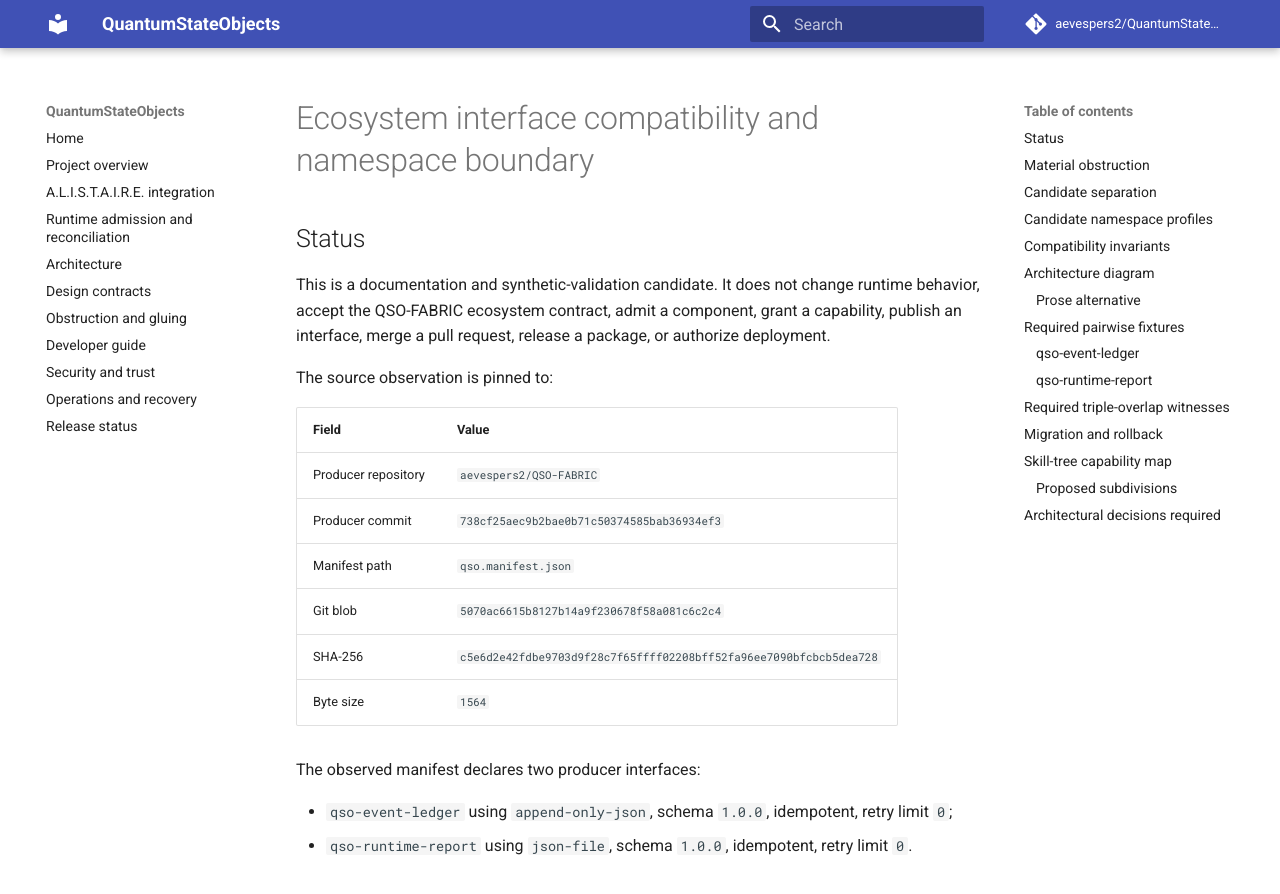
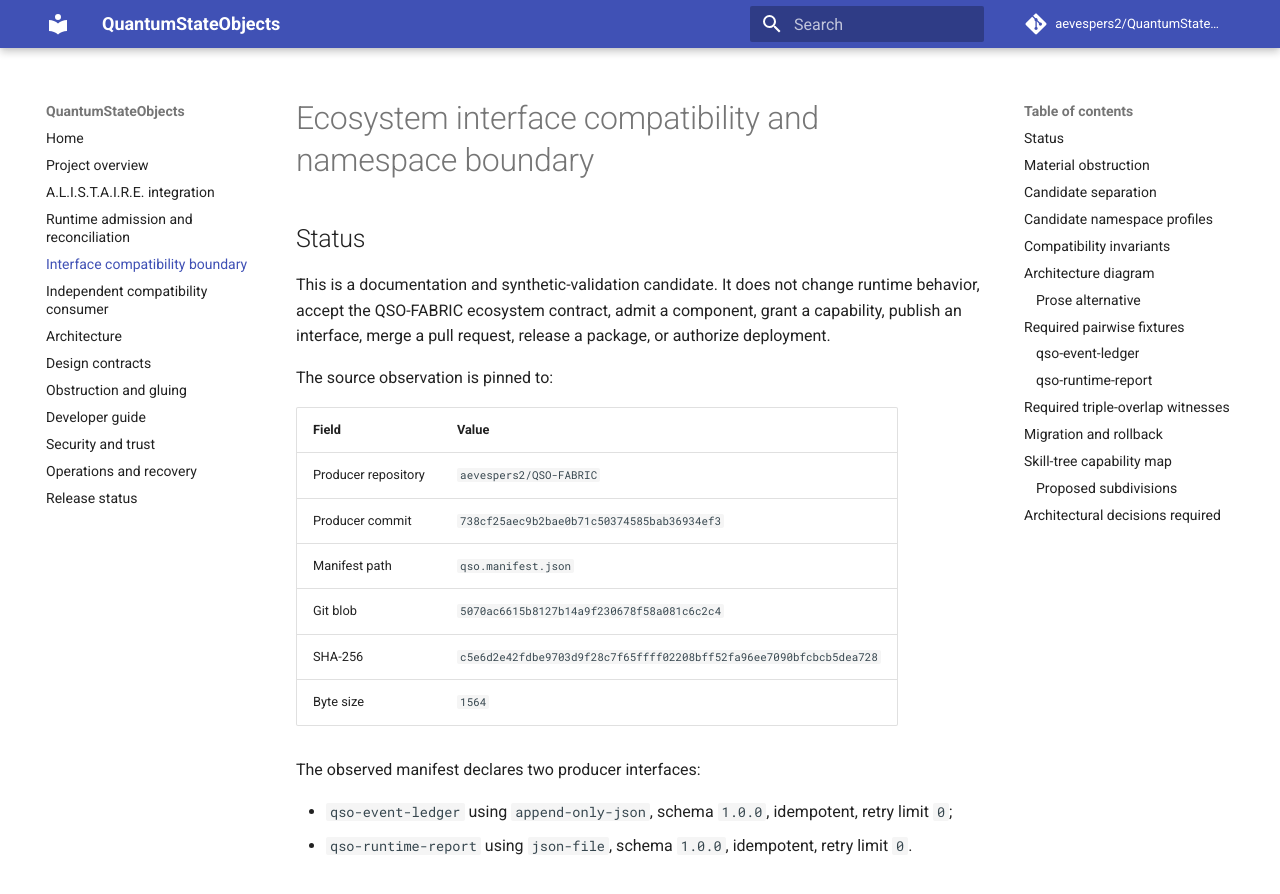
Before and after one commit to aevespers2/QuantumStateObjects, an MkDocs documentation site: the page built from docs/ecosystem-interface-compatibility.md, in a window 1280 px wide and 900 px high. Shown: the top 894 px of the window. Built offline with MkDocs 1.6.1 and Material for MkDocs 9.7.7, drawn with Linux system fonts in a browser that asks for light colours; comment, search, counter and statistics services are not loaded.

Commit message:
docs: expose compatibility boundary and independent consumer

```diff
--- a/mkdocs.yml
+++ b/mkdocs.yml
@@ -19,6 +19,8 @@ nav:
   - Project overview: project-overview.md
   - A.L.I.S.T.A.I.R.E. integration: alistaire-integration.md
   - Runtime admission and reconciliation: runtime-admission-and-reconciliation-profile.md
+  - Interface compatibility boundary: ecosystem-interface-compatibility.md
+  - Independent compatibility consumer: interface-compatibility-consumer.md
   - Architecture: architecture.md
   - Design contracts: design-contracts.md
   - Obstruction and gluing: obstruction-and-gluing.md
```
